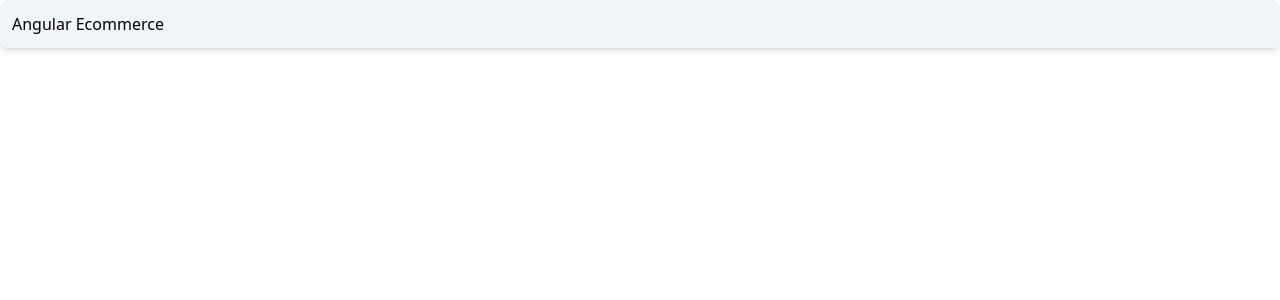
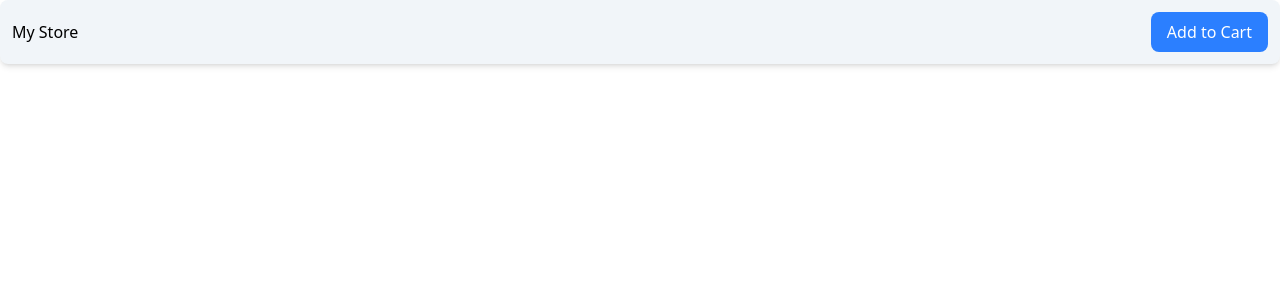
Before and after one commit to surya3524/ecomm, an Angular app in the folder angular-ecomm/: page / in a window 1280 px wide. Shown: the top 300 px of the page. Built offline with nearby package versions, Linux system fonts and the light colour scheme.

Commit message:
1. Added primary button

```diff
--- a/angular-ecomm/src/app/components/header/header.component.ts
+++ b/angular-ecomm/src/app/components/header/header.component.ts
@@ -1,11 +1,13 @@
 import { Component, signal } from '@angular/core';
+import { PrimaryButtonComponent } from "../primary-button/primary-button.component";
 
 @Component({
   selector: 'app-header',
-  imports: [],
+  imports: [PrimaryButtonComponent],
   template: `
-    <div class="bg-slate-100 px-3 py-3 shadow-md rounded-lg">
-      {{title()}}
+    <div class="bg-slate-100 px-3 py-3 shadow-md rounded-lg flex justify-between items-center">
+      <span>My Store</span>
+      <app-primary-button [label]="Cart()" (btnClicked)="buttonClicked()"></app-primary-button>
     </div>
   `,
   styles: `
@@ -13,6 +15,10 @@ import { Component, signal } from '@angular/core';
 })
 export class HeaderComponent {
 
-  title = signal('Angular Ecommerce');
+  Cart = signal('Add to Cart');
+
+  buttonClicked() {
+    alert('Button was clicked!');
+  };
 
 }
--- /dev/null
+++ b/angular-ecomm/src/app/components/primary-button/primary-button.component.ts
@@ -0,0 +1,19 @@
+import { Component, input, Input, output } from '@angular/core';
+
+@Component({
+  selector: 'app-primary-button',
+  imports: [],
+  template: `
+    <button class="bg-blue-500 text-white px-4 py-2 rounded-lg" (click)="btnClicked.emit();">
+      {{label()}}
+    </button>
+  `,
+  styles: ``
+})
+export class PrimaryButtonComponent {
+
+  label = input('');
+
+  btnClicked = output();
+
+}
```
